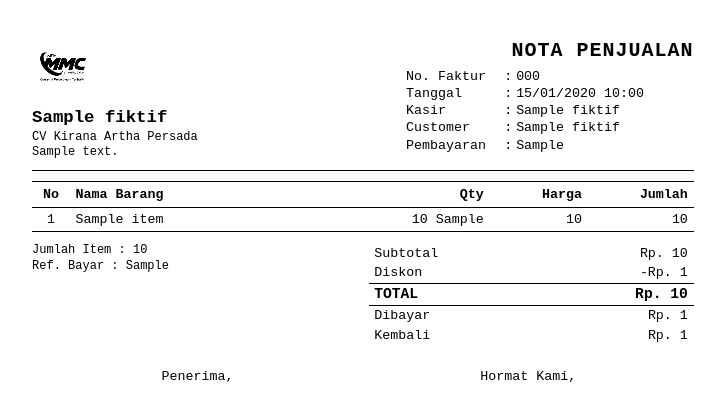
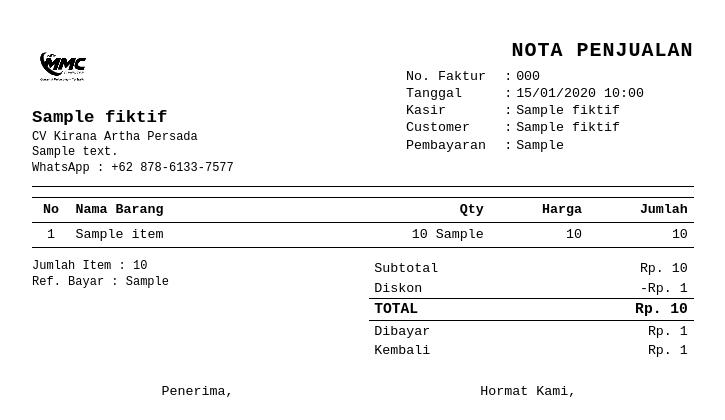
Before and after one commit to ZensIDS/new_mmc, a Laravel app: page /nota-fiktif/1 in a window 1280 px wide. Shown: the top 420 px of the page, without its empty margins (17-742 px from the left). Run offline with Laravel 9, Linux system fonts and the light colour scheme; a user stored in the database is signed in; data comes from the database, SQL or seed files in the repository; tables that the repository leaves empty hold one stand-in row (values such as "Sample post"); parts of the project's set-up code (start-up, migrations or seed data) failed here and were passed over.

Commit message:
refactor : add wa number on faktur

```diff
--- a/resources/views/nota-fiktif/print-faktur.blade.php
+++ b/resources/views/nota-fiktif/print-faktur.blade.php
@@ -101,6 +101,7 @@
             <div class="store-name">{{ $nota->outlet_nama }}</div>
             <div class="small">CV Kirana Artha Persada</div>
             @if ($nota->outlet_alamat)<div class="small">{{ $nota->outlet_alamat }}</div>@endif
+            <div class="small">WhatsApp : +62 878-6133-7577</div>
         </div>
         <div class="col-right">
             <div class="doc-title">NOTA PENJUALAN</div>
--- a/resources/views/penjualan/print-faktur.blade.php
+++ b/resources/views/penjualan/print-faktur.blade.php
@@ -134,6 +134,7 @@
             <div class="small">CV Kirana Artha Persada</div>
             @if ($penjualan->outlet?->alamat)<div class="small">{{ $penjualan->outlet->alamat }}</div>@endif
             @if ($penjualan->outlet?->desc)<div class="small">{{ $penjualan->outlet->desc }}</div>@endif
+            <div class="small">WhatsApp : +62 878-6133-7577</div>
         </div>
         <div class="col-right">
             <div class="doc-title">NOTA PENJUALAN</div>
```
